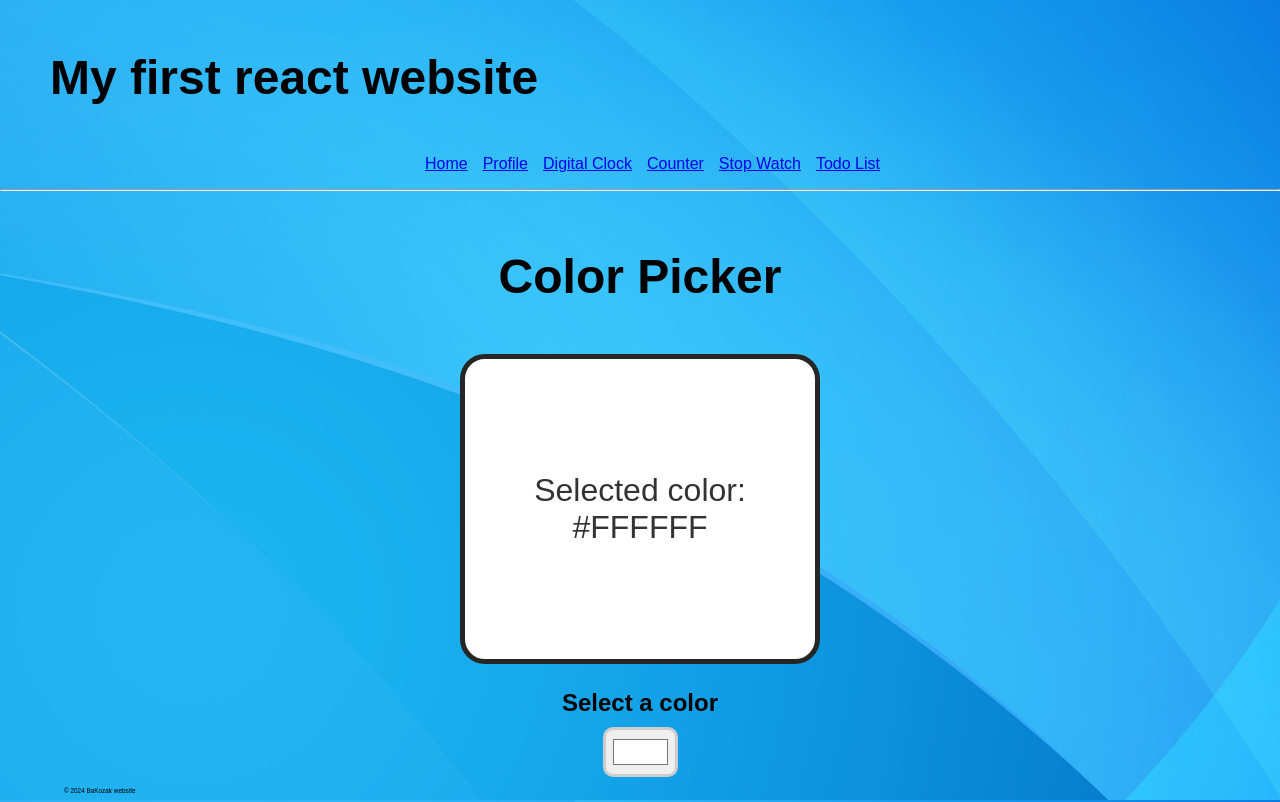
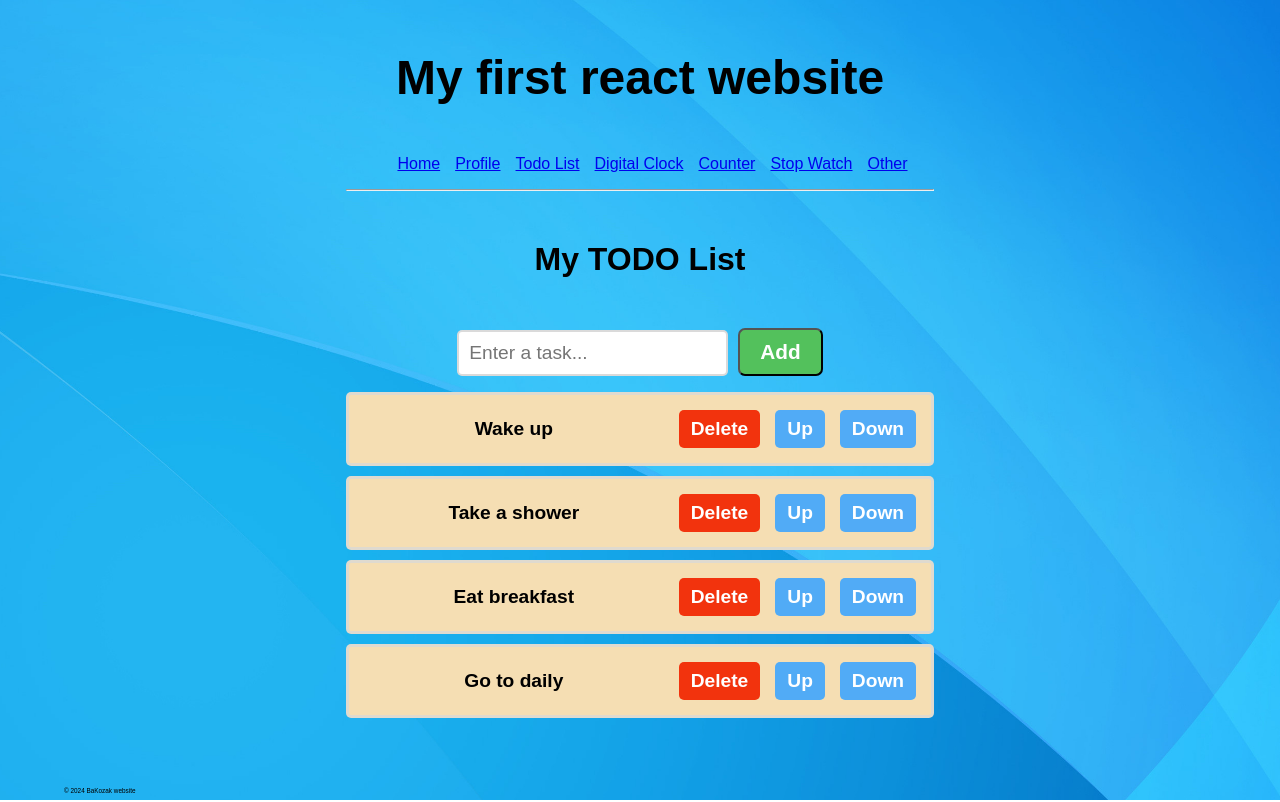
Before and after one commit to BaKozak/my-react-app, a React (Vite) app: page /todo-list in a window 1280 px wide. Shown: the top 802 px of the page. Built offline with nearby package versions, Linux system fonts and the light colour scheme.

Commit message:
fix css conflicts

```diff
--- a/src/App.tsx
+++ b/src/App.tsx
@@ -42,17 +42,22 @@ function App() {
 
         <Route path="/" element={<Home />} />
         <Route path="/profile" element={<Profile />} />
-
+        <Route path="/todo-list" element={<ToDoList />} />
+        {// For some reason breaks my header css
+        }
         <Route path="/clock" element={<DigitalClock />} />
         <Route path="/counter" element={<Counter />} />
+        <Route path="/stop-watch" element={<StopWatch />} />
+        <Route path="/other" element={<StopWatch />} />
+
+
 
 
       </Routes>
-      <ColorPicker />
 
-      {<Food />}
+      {/* {<Food />}
       {fruits.length > 0 && <List items={fruits} category="Fruits" />}
-      {vegetables.length > 0 && <List items={vegetables} category="Vegetables" />}
+      {vegetables.length > 0 && <List items={vegetables} category="Vegetables" />} */}
 
       {/* <ToDoList />
 
--- a/src/Header/Header.module.css
+++ b/src/Header/Header.module.css
@@ -14,3 +14,8 @@
   display: inline;
   margin-right: 15px;
 }
+
+h1 {
+  margin: 50px;
+  font-size: 3rem;
+}
--- a/src/Header/Header.tsx
+++ b/src/Header/Header.tsx
@@ -10,10 +10,11 @@ function Header() {
                 <ul>
                     <li><Link to={"/"}>Home</Link></li>
                     <li><Link to={"/profile"}>Profile</Link></li>
+                    <li><Link to={"/todo-list"}>Todo List</Link></li>
                     <li><Link to={"/clock"}>Digital Clock</Link></li>
                     <li><Link to={"/counter"}>Counter</Link></li>
                     <li><Link to={"/stop-watch"}>Stop Watch</Link></li>
-                    <li><Link to={"/todo-list"}>Todo List</Link></li>
+                    <li><Link to={"/other"}>Other</Link></li>
                 </ul>
             </nav>
             <hr></hr>
--- a/src/ToDoList/ToDoList.module.css
+++ b/src/ToDoList/ToDoList.module.css
@@ -1,19 +1,26 @@
-body {
-    background-color: hsla(350, 100%, 83%, 0.338);
-}
-
 .to-do-list {
     font-family: Arial, sans-serif;
     text-align: center;
-    margin-top: 100px;
 }
 
-h1 {
-    font-size: 4rem;
+.to-do-list h1 {
+    font-size: 2rem;
 }
 
-button {
-    font-size: 1.7rem;
+.add-button {
+    font-size: 1.3rem;
+    font-weight: bold;
+    padding: 10px 20px;
+    color: rgb(255, 255, 255);
+    border-radius: 7px;
+    cursor: pointer;
+    transition: background-color 0.5s ease;
+    background-color: hsl(125, 47%, 54%);
+    margin-left: 10px;
+}
+
+.add-button:hover {
+    font-size: 1.3rem;
     font-weight: bold;
     padding: 10px 20px;
     color: rgb(255, 255, 255);
@@ -21,34 +28,61 @@ button {
     border-radius: 5px;
     cursor: pointer;
     transition: background-color 0.5s ease;
-}
-
-.add-button {
-    background-color: hsl(125, 47%, 54%);
-}
-
-.add-button:hover {
     background-color: hsl(125, 47%, 44%);
 }
 
 .delete-button {
+    font-size: 1.3rem;
+    font-weight: bold;
+    padding: 10px 20px;
+    color: rgb(255, 255, 255);
+    border: none;
+    border-radius: 5px;
+    cursor: pointer;
+    transition: background-color 0.5s ease;
     background-color: hsl(10, 90%, 50%);
 }
 
 .delete-button:hover {
+    font-size: 1.3rem;
+    font-weight: bold;
+    padding: 10px 20px;
+    color: rgb(255, 255, 255);
+    border: none;
+    border-radius: 5px;
+    cursor: pointer;
+    transition: background-color 0.5s ease;
     background-color: hsl(10, 90%, 40%);
 }
 
 .move-button {
+    font-size: 1.3rem;
+    font-weight: bold;
+    padding: 10px 20px;
+    color: rgb(255, 255, 255);
+    border: none;
+    border-radius: 5px;
+    cursor: pointer;
+    transition: background-color 0.5s ease;
     background-color: hsl(207, 90%, 64%);
 }
 
 .move-button:hover {
+    font-size: 1.37rem;
+    font-weight: bold;
+    padding: 10px 20px;
+    color: rgb(255, 255, 255);
+    border: none;
+    border-radius: 5px;
+    cursor: pointer;
+    transition: background-color 0.5s ease;
     background-color: hsl(207, 90%, 54%);
 }
 
+
+
 input[type="text"] {
-    font-size: 1.6rem;
+    font-size: 1.2rem;
     padding: 10px;
     border: 2px solid hsla(0, 0%, 80%, 0.719);
     border-radius: 5px;
@@ -59,11 +93,11 @@ ol {
     padding: 0;
 }
 
-li {
-    font-size: 2rem;
+.todo-list-entry {
+    font-size: 1.2rem;
     font-weight: bold;
     padding: 15px;
-    background-color: hsl(0, 0%, 97%);
+    background-color: wheat;
     margin-bottom: 10px;
     border: 3px solid hsla(0, 0%, 85%, 0.75);
     border-radius: 5px;
@@ -78,6 +112,6 @@ li {
 .delete-button,
 .move-button {
     padding: 8px 12px;
-    font-size: 1.4rem;
+    font-size: 1.2rem;
     margin-left: 15px;
 }
--- a/src/ToDoList/ToDoList.tsx
+++ b/src/ToDoList/ToDoList.tsx
@@ -46,7 +46,7 @@ function ToDoList() {
 
     return (
         <div className={stylesToDoList["to-do-list"]}>
-            <h1>todo List</h1>
+            <h1>My TODO List</h1>
 
             <div>
                 <input
@@ -63,8 +63,8 @@ function ToDoList() {
 
             <ol>
                 {tasks.map((task, index) =>
-                    <li key={index}>
-                        <span className="text">{task} </span>
+                    <li className={stylesToDoList["todo-list-entry"]} key={index}>
+                        <span className={stylesToDoList["text"]}>{task} </span>
                         <button
                             className={stylesToDoList["delete-button"]}
                             onClick={() => deleteTask(index)}
--- a/src/index.css
+++ b/src/index.css
@@ -6,11 +6,6 @@ body {
   background-size: cover;
   background-attachment: fixed;
   margin: 0;
-}
-
-h1 {
-  margin: 50px;
-  font-size: 3rem;
 }
 
 label {
```
Also changed, not shown: src/Other/Other.tsx (added, +9 -0 lines), src/Other/Other.module.css (added). Lines whose indentation alone changed are shown as unchanged.
